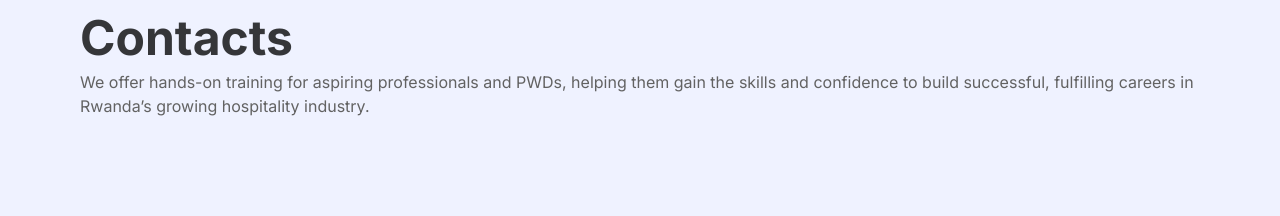
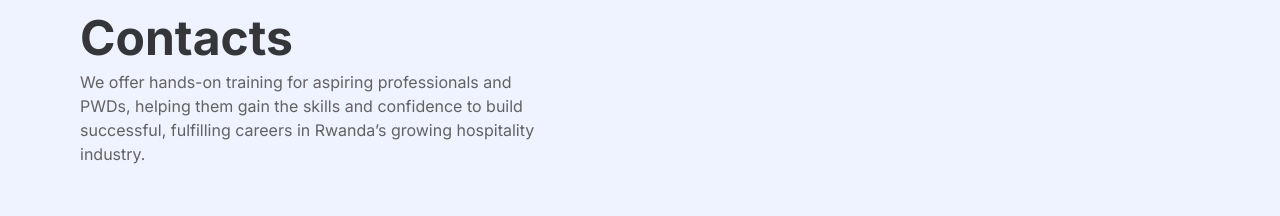
Before and after one commit to mbonikev/hotel_talents_pool, a React (Vite) app: page /#/contacts in a window 1280 px wide. Shown: the part 138-354 px from the top of the page. Built offline with nearby package versions, Linux system fonts and the light colour scheme; what ldrs would draw is missing.

Commit message:
Stalker-commit: src/pages/Contacts.jsx

```diff
--- a/src/pages/Contacts.jsx
+++ b/src/pages/Contacts.jsx
@@ -10,7 +10,7 @@ function Contacts() {
       <Navbar />
       <div className="w-full h-fit p-20 flex flex-col items-start justify-center gap-2">
         <h1 className="text-5xl font-bold w-fit text-dark-text/90">Contacts</h1>
-        <p className="text-base font-normal text-[#626262]">
+        <p className="text-base font-normal text-[#626262] max-w-[470px]">
           We offer hands-on training for aspiring professionals and PWDs,
           helping them gain the skills and confidence to build successful,
           fulfilling careers in Rwanda’s growing hospitality industry.
```
